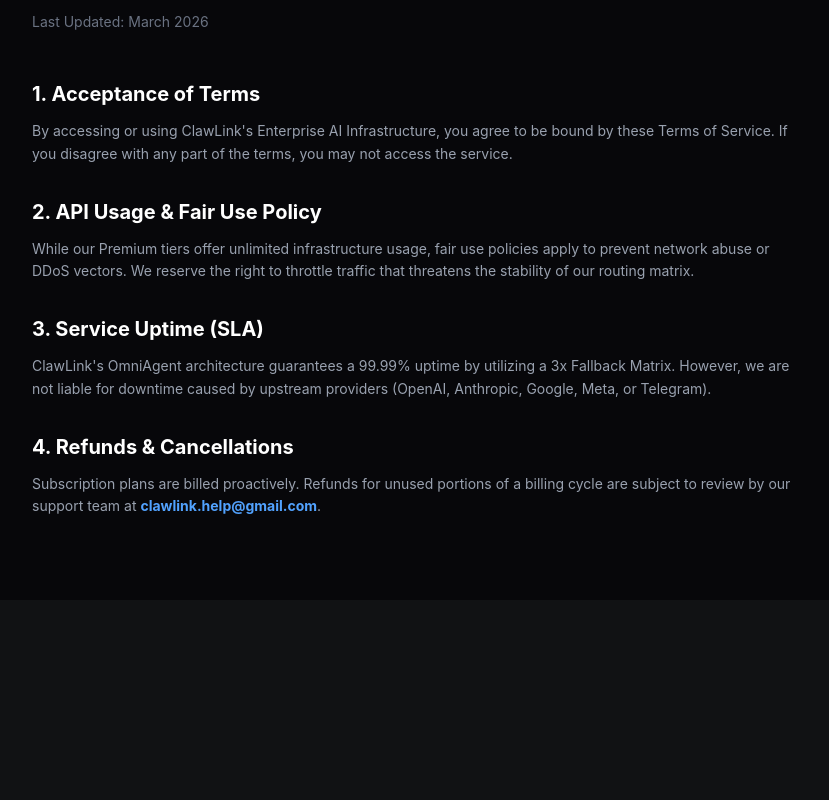
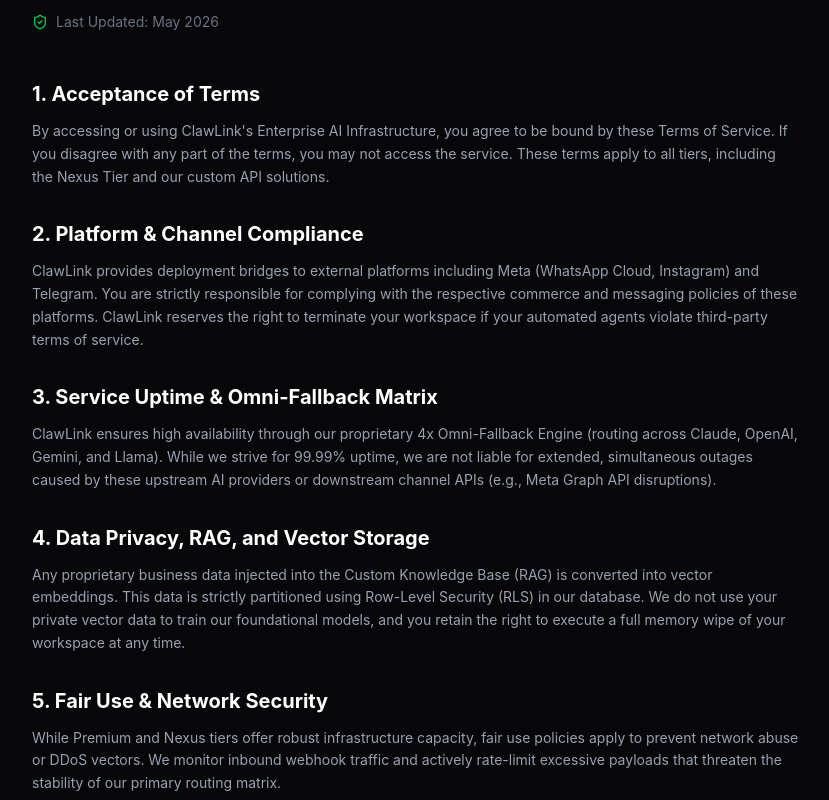
Before and after one commit to hopondfgvcx501-rgb/clawlink, a Next.js app: page /terms in a window 1280 px wide. Shown: the part 200-1000 px from the top of the page, without its empty margins (224-1053 px from the left). Before the commit the page ends 800 px from the top, so only its background shows below. Built offline with nearby package versions, Linux system fonts and the light colour scheme.

Commit message:
fix(ui): resolved jsx unescaped entities and updated enterprise terms of service

```diff
--- a/app/terms/page.tsx
+++ b/app/terms/page.tsx
@@ -1,6 +1,6 @@
 "use client";
 
-import { ArrowLeft, FileText } from "lucide-react";
+import { ArrowLeft, FileText, ShieldCheck } from "lucide-react";
 import { useRouter } from "next/navigation";
 
 export default function TermsOfService() {
@@ -20,27 +20,40 @@ export default function TermsOfService() {
           <FileText className="w-10 h-10 text-orange-500" />
           Terms of Service
         </h1>
-        <p className="text-gray-500 text-sm mb-12">Last Updated: March 2026</p>
+        <p className="text-gray-500 text-sm mb-12 flex items-center gap-2">
+          <ShieldCheck className="w-4 h-4 text-green-500" />
+          Last Updated: May 2026
+        </p>
 
         <div className="space-y-8 text-sm leading-relaxed text-gray-400">
           <section>
             <h2 className="text-xl font-bold text-white mb-3">1. Acceptance of Terms</h2>
-            <p>By accessing or using ClawLink's Enterprise AI Infrastructure, you agree to be bound by these Terms of Service. If you disagree with any part of the terms, you may not access the service.</p>
+            <p>By accessing or using ClawLink&apos;s Enterprise AI Infrastructure, you agree to be bound by these Terms of Service. If you disagree with any part of the terms, you may not access the service. These terms apply to all tiers, including the Nexus Tier and our custom API solutions.</p>
           </section>
 
           <section>
-            <h2 className="text-xl font-bold text-white mb-3">2. API Usage & Fair Use Policy</h2>
-            <p>While our Premium tiers offer unlimited infrastructure usage, fair use policies apply to prevent network abuse or DDoS vectors. We reserve the right to throttle traffic that threatens the stability of our routing matrix.</p>
+            <h2 className="text-xl font-bold text-white mb-3">2. Platform & Channel Compliance</h2>
+            <p>ClawLink provides deployment bridges to external platforms including Meta (WhatsApp Cloud, Instagram) and Telegram. You are strictly responsible for complying with the respective commerce and messaging policies of these platforms. ClawLink reserves the right to terminate your workspace if your automated agents violate third-party terms of service.</p>
           </section>
 
           <section>
-            <h2 className="text-xl font-bold text-white mb-3">3. Service Uptime (SLA)</h2>
-            <p>ClawLink's OmniAgent architecture guarantees a 99.99% uptime by utilizing a 3x Fallback Matrix. However, we are not liable for downtime caused by upstream providers (OpenAI, Anthropic, Google, Meta, or Telegram).</p>
+            <h2 className="text-xl font-bold text-white mb-3">3. Service Uptime & Omni-Fallback Matrix</h2>
+            <p>ClawLink ensures high availability through our proprietary 4x Omni-Fallback Engine (routing across Claude, OpenAI, Gemini, and Llama). While we strive for 99.99% uptime, we are not liable for extended, simultaneous outages caused by these upstream AI providers or downstream channel APIs (e.g., Meta Graph API disruptions).</p>
           </section>
 
           <section>
-            <h2 className="text-xl font-bold text-white mb-3">4. Refunds & Cancellations</h2>
-            <p>Subscription plans are billed proactively. Refunds for unused portions of a billing cycle are subject to review by our support team at <strong className="text-blue-400">clawlink.help@gmail.com</strong>.</p>
+            <h2 className="text-xl font-bold text-white mb-3">4. Data Privacy, RAG, and Vector Storage</h2>
+            <p>Any proprietary business data injected into the Custom Knowledge Base (RAG) is converted into vector embeddings. This data is strictly partitioned using Row-Level Security (RLS) in our database. We do not use your private vector data to train our foundational models, and you retain the right to execute a full memory wipe of your workspace at any time.</p>
+          </section>
+
+          <section>
+            <h2 className="text-xl font-bold text-white mb-3">5. Fair Use & Network Security</h2>
+            <p>While Premium and Nexus tiers offer robust infrastructure capacity, fair use policies apply to prevent network abuse or DDoS vectors. We monitor inbound webhook traffic and actively rate-limit excessive payloads that threaten the stability of our primary routing matrix.</p>
+          </section>
+
+          <section>
+            <h2 className="text-xl font-bold text-white mb-3">6. Billing, Upgrades & Cancellations</h2>
+            <p>Subscription plans are billed proactively via our secure payment partners (Razorpay/Stripe). Access to premium features requires an &apos;Active&apos; plan status. Refunds for unused portions of a billing cycle are strictly subject to review by our administrative team. For billing disputes, please contact <strong className="text-blue-400">clawlink.help@gmail.com</strong>.</p>
           </section>
         </div>
       </div>
```
